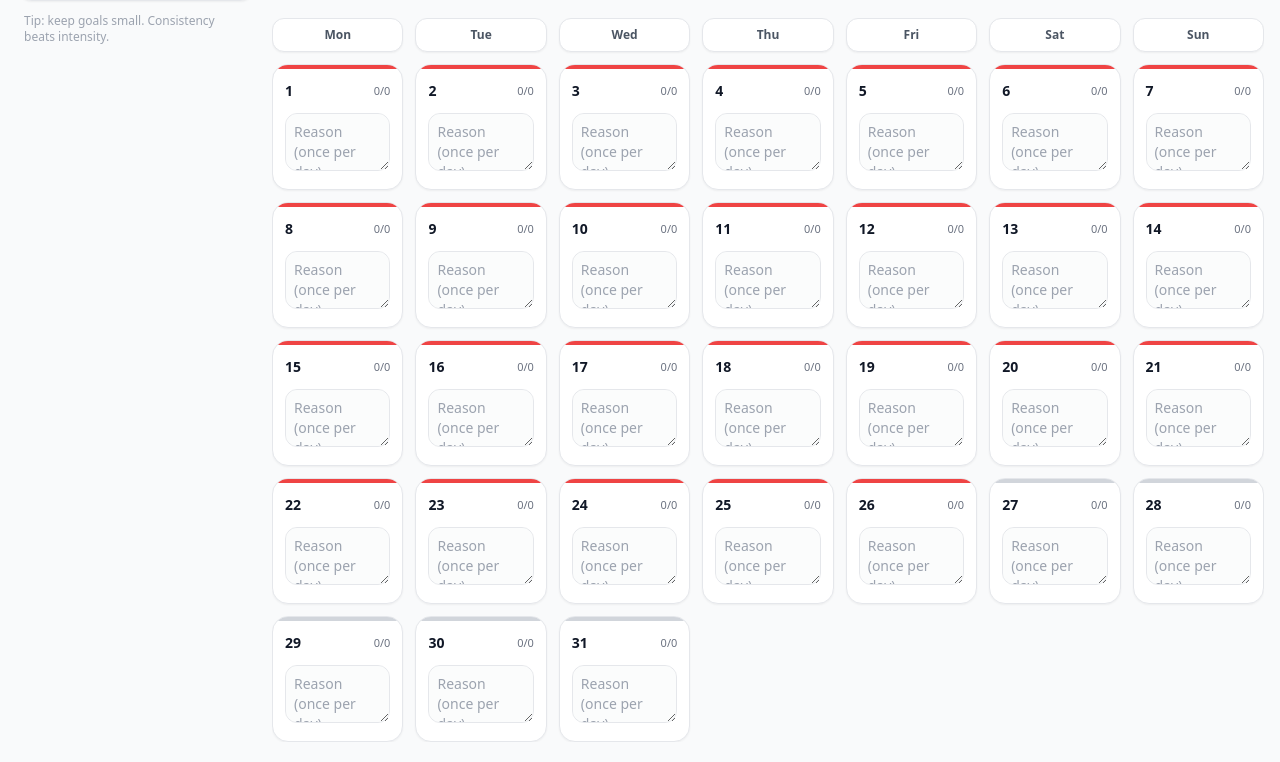
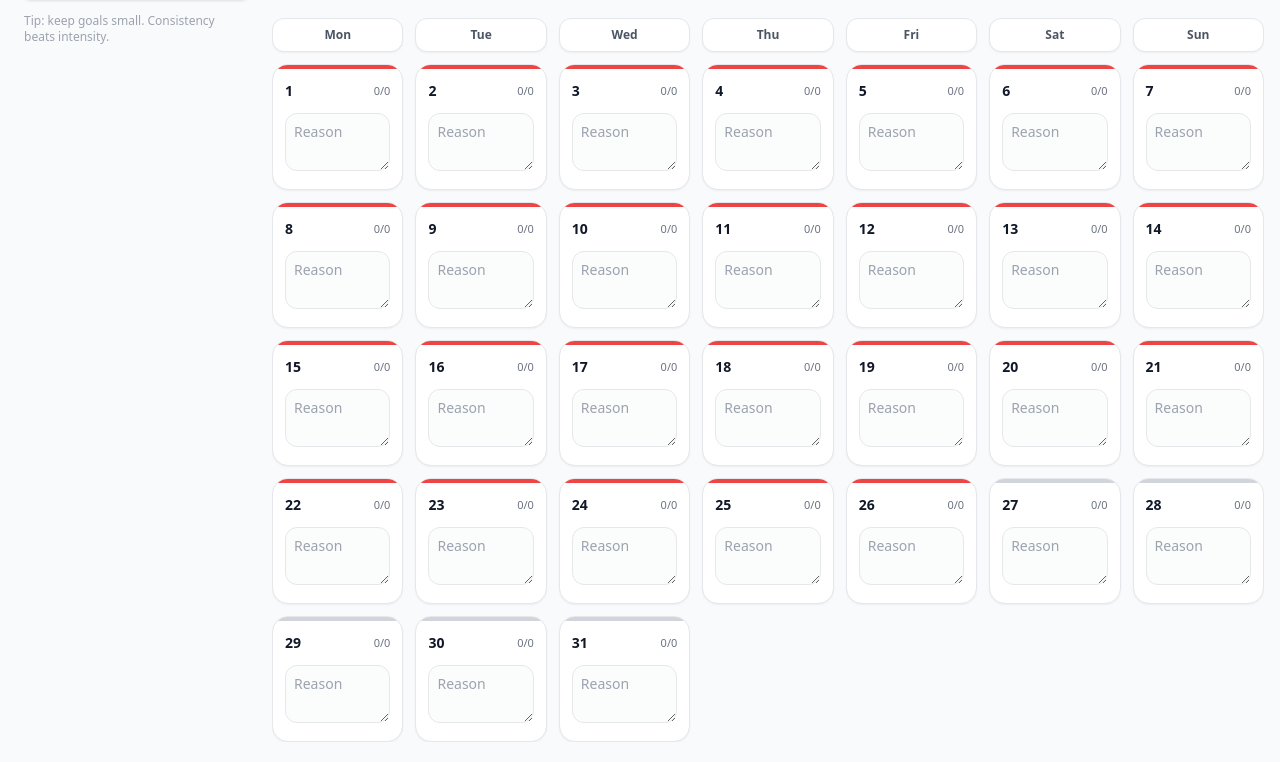
Before and after one commit to rathibharat/habit-tracker-v3, a Flask app: page /home in a window 1280 px wide. Shown: the part 348-1110 px from the top of the page. Run offline with Flask 3, Linux system fonts and the light colour scheme; the visitor is signed in with stand-in values (Sample User, id 1); data that the repository does not hold is empty; some libraries are stand-ins or nearby versions.

Commit message:
Update home.html

```diff
--- a/templates/home.html
+++ b/templates/home.html
@@ -161,7 +161,7 @@
               <textarea class="w-full text-sm mt-3 p-2 rounded-xl border border-gray-200 bg-gray-50/60 reason
                                focus:outline-none focus:ring-2 focus:ring-gray-200"
                         data-date="{{ cell.date }}"
-                        placeholder="Reason (once per day)…"
+                        placeholder="Reason"
                         {% if cell.date > today %}disabled{% endif %}>{{ cell.reason }}</textarea>
             </div>
           </div>
```
